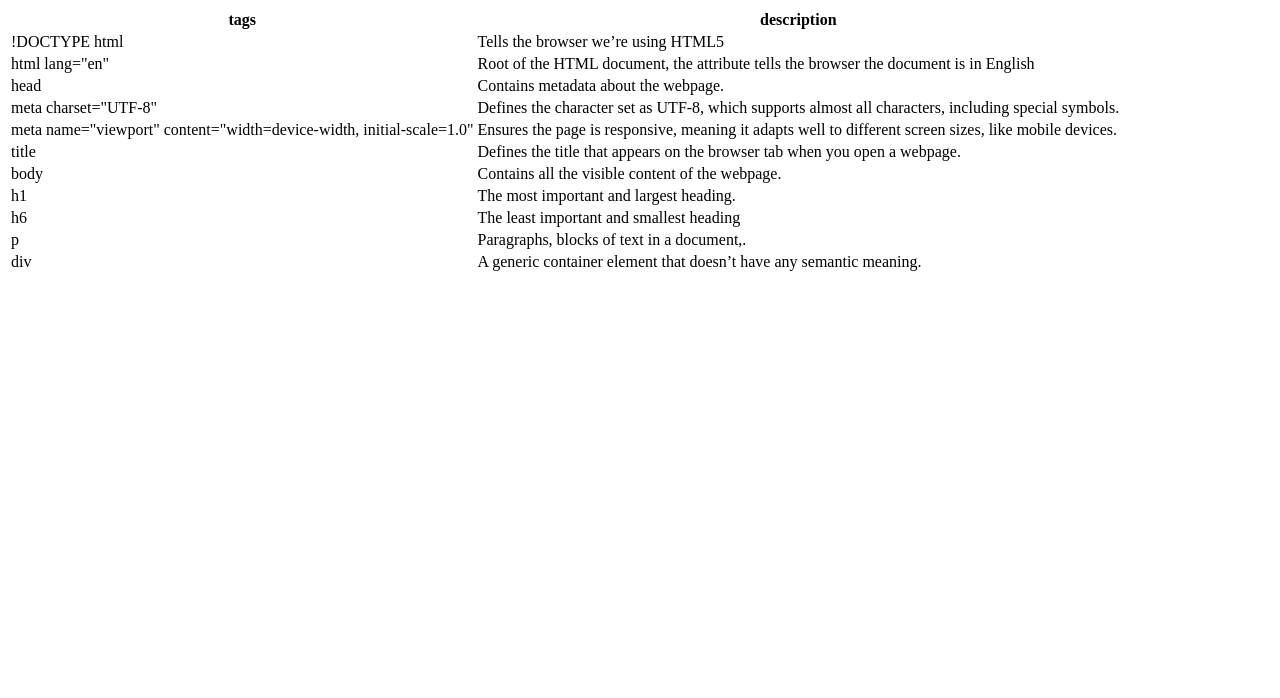
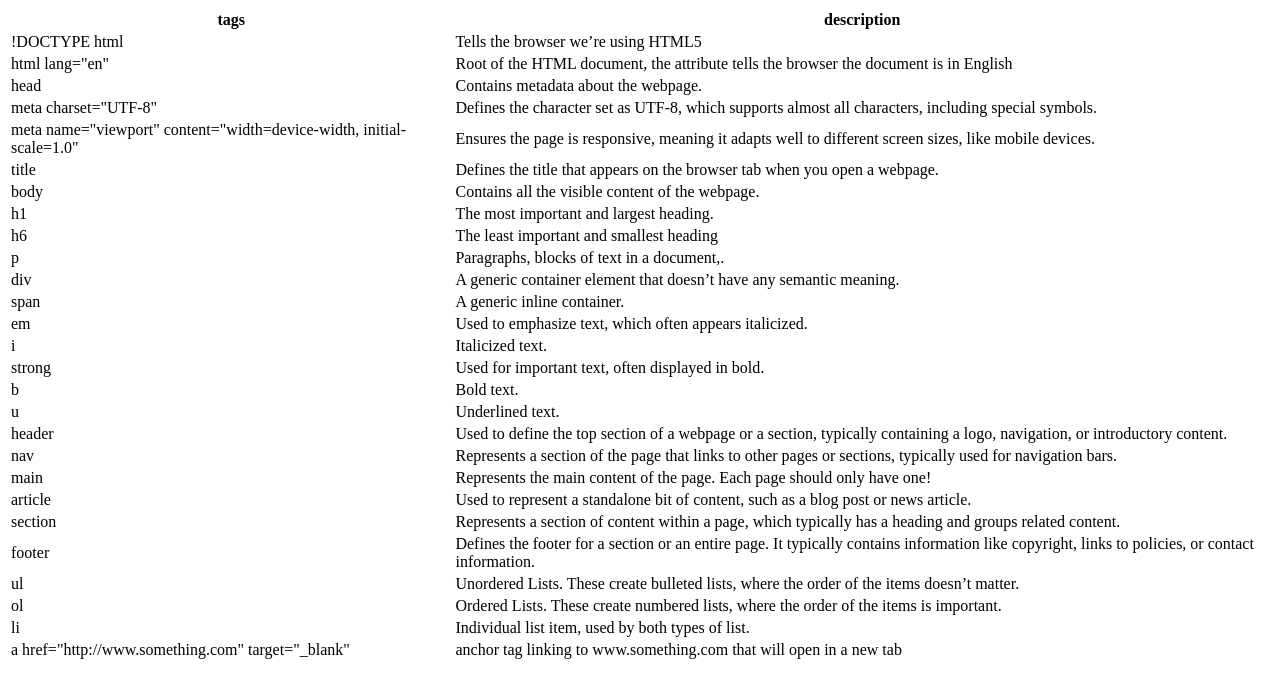
Before and after one commit to qe3-notes/qe3-notes.github.io, a plain HTML site: page index.html in a window 1280 px wide. Drawn offline with Linux system fonts and the light colour scheme.

Commit message:
added more

```diff
--- a/index.html
+++ b/index.html
@@ -19,15 +19,22 @@
         <tr><td>h6</td><td>The least important and smallest heading</td></tr>
         <tr><td>p</td><td>Paragraphs, blocks of text in a document,.</td></tr>
         <tr><td>div</td><td>A generic container element that doesn’t have any semantic meaning.</td></tr>
-        <tr><td> </td><td> </td></tr>
-        <tr><td> </td><td> </td></tr>
-        <tr><td> </td><td> </td></tr>
-        <tr><td> </td><td> </td></tr>
-        <tr><td> </td><td> </td></tr>
-        <tr><td> </td><td> </td></tr>
-        <tr><td> </td><td> </td></tr>
-        <tr><td> </td><td> </td></tr>
-        <tr><td> </td><td> </td></tr>
+        <tr><td>span</td><td> A generic inline container.</td></tr>
+        <tr><td>em</td><td>Used to emphasize text, which often appears italicized.</td></tr>
+        <tr><td>i</td><td>Italicized text.</td></tr>
+        <tr><td>strong</td><td>Used for important text, often displayed in bold.</td></tr>
+        <tr><td>b</td><td>Bold text.</td></tr>
+        <tr><td>u</td><td>Underlined text.</td></tr>
+        <tr><td>header</td><td>Used to define the top section of a webpage or a section, typically containing a logo, navigation, or introductory content.</td></tr>
+        <tr><td>nav</td><td>Represents a section of the page that links to other pages or sections, typically used for navigation bars.</td></tr>
+        <tr><td>main</td><td>Represents the main content of the page. Each page should only have one!</td></tr>
+        <tr><td>article</td><td>Used to represent a standalone bit of content, such as a blog post or news article.</td></tr>
+        <tr><td>section</td><td>Represents a section of content within a page, which typically has a heading and groups related content.</td></tr>
+        <tr><td>footer</td><td>Defines the footer for a section or an entire page. It typically contains information like copyright, links to policies, or contact information.</td></tr>
+        <tr><td>ul</td><td>Unordered Lists. These create bulleted lists, where the order of the items doesn’t matter.</td></tr>
+        <tr><td>ol</td><td>Ordered Lists. These create numbered lists, where the order of the items is important.</td></tr>
+        <tr><td>li</td><td>Individual list item, used by both types of list.</td></tr>
+        <tr><td>a href="http://www.something.com" target="_blank"</td><td>anchor tag linking to www.something.com that will open in a new tab</td></tr>
         <tr><td> </td><td> </td></tr>
         <tr><td> </td><td> </td></tr>
         <tr><td> </td><td> </td></tr>
```
